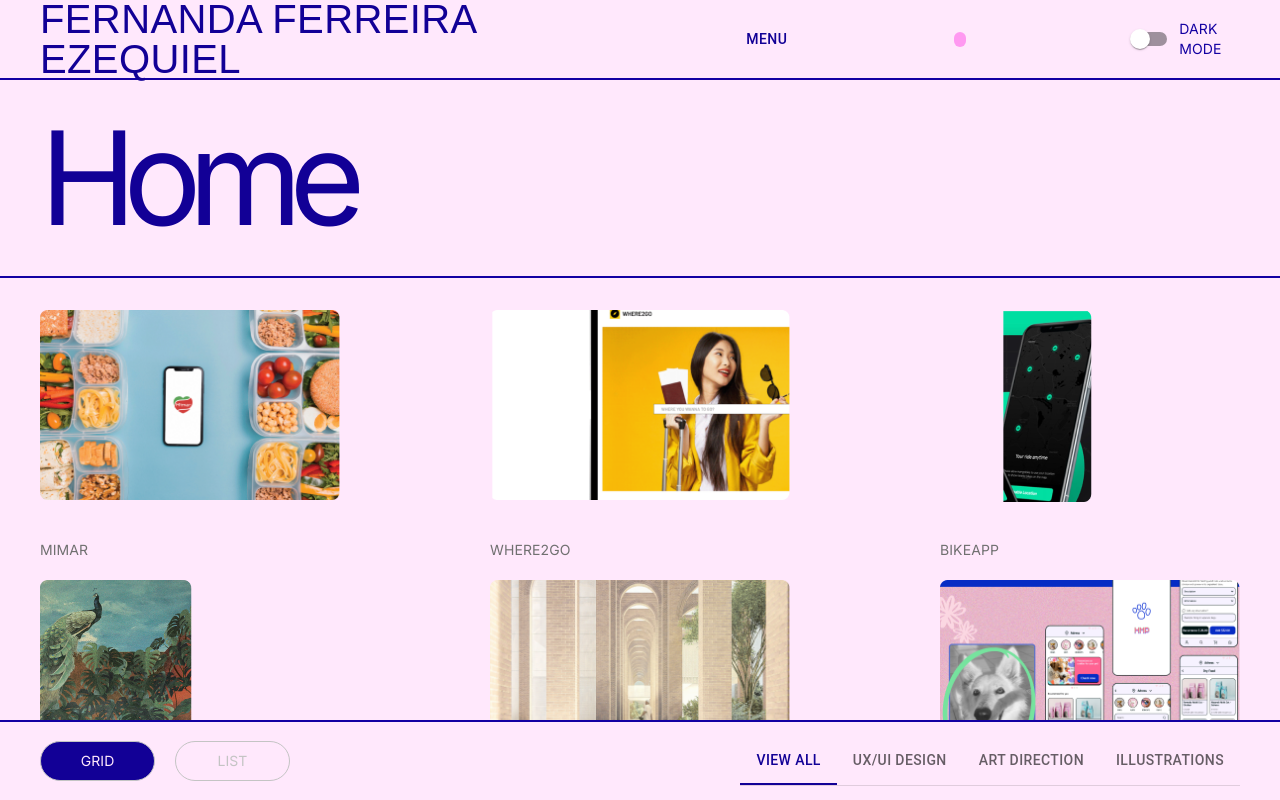
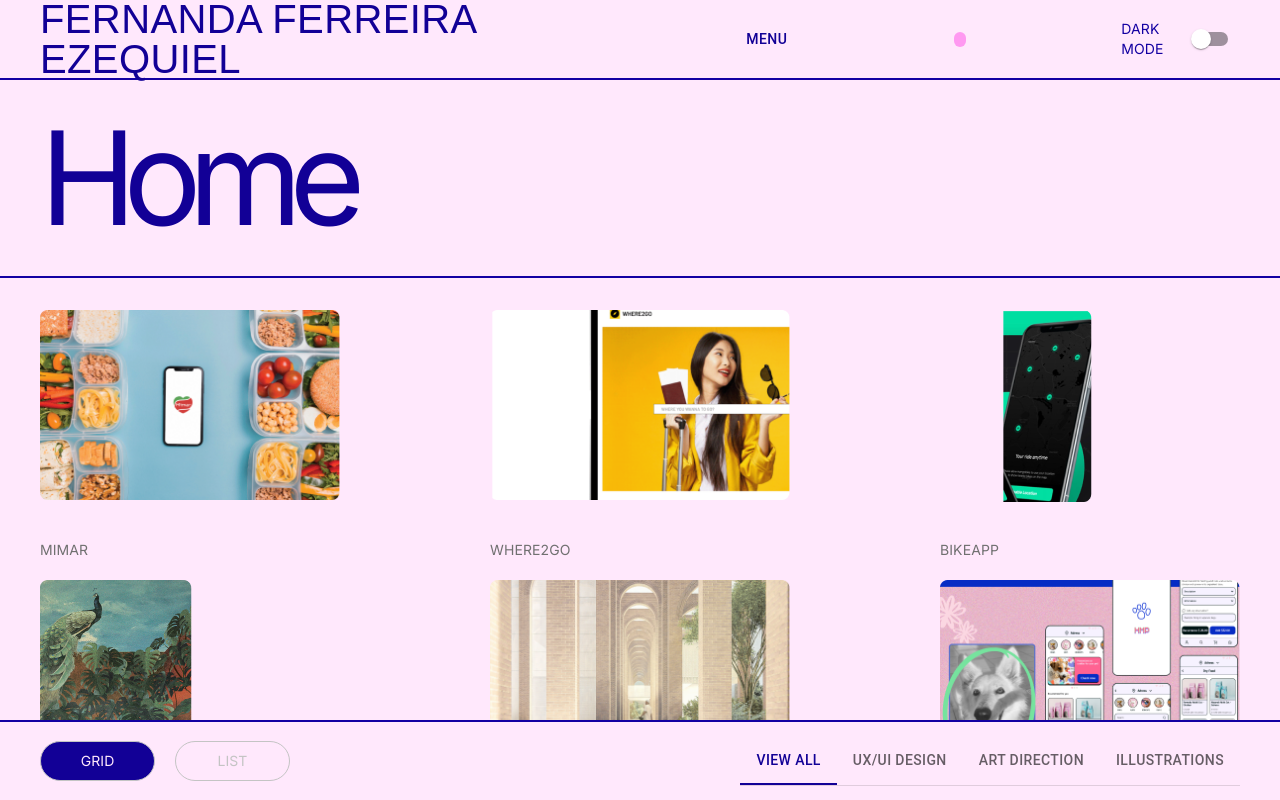
Before and after one commit to carollyb/portfolio-f, a Next.js app: page / in a window 1280 px wide. Shown: the top 800 px of the page. Built offline with nearby package versions, Linux system fonts and the light colour scheme; a web font is replaced by a local one.

Commit message:
style: dark mode position in header

```diff
--- a/src/frontend/modules/header/ui/Header/Header.tsx
+++ b/src/frontend/modules/header/ui/Header/Header.tsx
@@ -9,6 +9,7 @@ import {
 import { useColorScheme, useTheme } from '@mui/material/styles';
 import useDropdown from '@/frontend/modules/dropdown/hooks/useDropdown';
 import {
+  DarkModeBoxSx,
   DividerMobileSx,
   DotMobileSx,
   DotSx,
@@ -73,14 +74,7 @@ export const Header = () => {
         MENU
       </Button>
       <Box sx={DotSx} />
-      <Box
-        sx={{
-          display: { sm: 'flex', xs: 'none' },
-          flexDirection: 'row',
-          alignItems: 'center',
-        }}
-      >
-        <Switch onChange={handleChange} />
+      <Box sx={DarkModeBoxSx}>
         <Typography
           variant='subtitle2'
           sx={{
@@ -89,6 +83,7 @@ export const Header = () => {
         >
           DARK MODE
         </Typography>
+        <Switch defaultChecked={mode === 'dark'} onChange={handleChange} />
       </Box>
       <Drawer
         sx={DrawerSx}
--- a/src/frontend/modules/header/ui/Header/styles.ts
+++ b/src/frontend/modules/header/ui/Header/styles.ts
@@ -3,6 +3,7 @@ import { SxProps } from '@mui/material';
 export const HeaderSx: SxProps = {
   display: 'flex',
   flexDirection: 'row',
+  justifyContent: 'start',
   alignItems: 'center',
   height: '80px',
   backgroundColor: 'background.paper',
@@ -44,6 +45,14 @@ export const DotSx: SxProps = {
   borderRadius: '7.5px',
 };
 
+export const DarkModeBoxSx: SxProps = {
+  display: { md: 'flex', xs: 'none' },
+  flexDirection: 'row',
+  alignItems: 'center',
+  marginLeft: 'auto',
+  justifySelf: 'end',
+};
+
 export const DotMobileSx: SxProps = {
   display: 'flex',
   width: '15px',
--- a/src/pages/index.tsx
+++ b/src/pages/index.tsx
@@ -2,11 +2,17 @@ import { Footer } from '@/frontend/modules/footer/ui/Footer';
 import { Header } from '@/frontend/modules/header/ui/Header';
 import { Projects } from '@/frontend/modules/projects/ui/Projects';
 import { SplashScreen } from '@/frontend/modules/splash/ui/SplashScreen';
-import { useState } from 'react';
+import { useColorScheme } from '@mui/material';
+import { useEffect, useState } from 'react';
 
 export default function Home() {
   const [viewMode, setViewMode] = useState<'grid' | 'list'>('grid');
   const [tag, setTag] = useState<string>('all');
+  const { mode, setMode } = useColorScheme();
+
+  useEffect(() => {
+    console.log(mode);
+  }, []);
 
   return (
     <>
```
